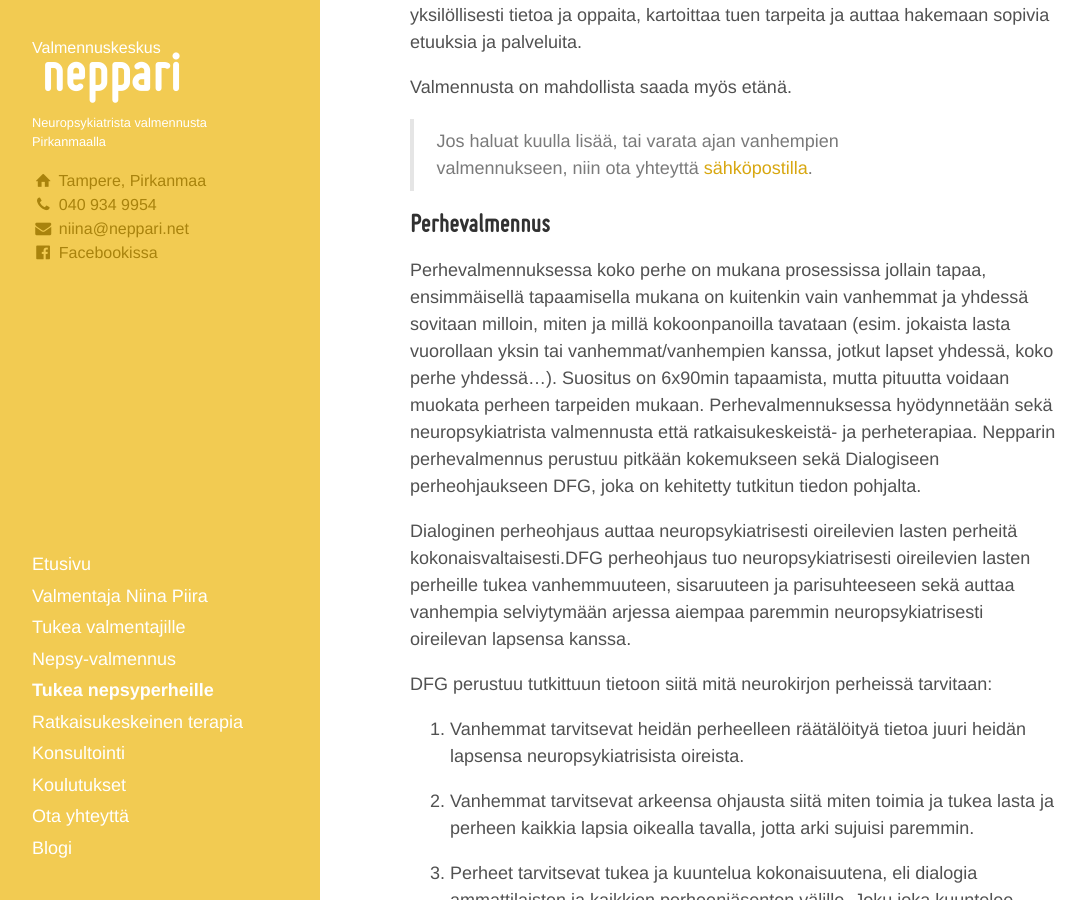
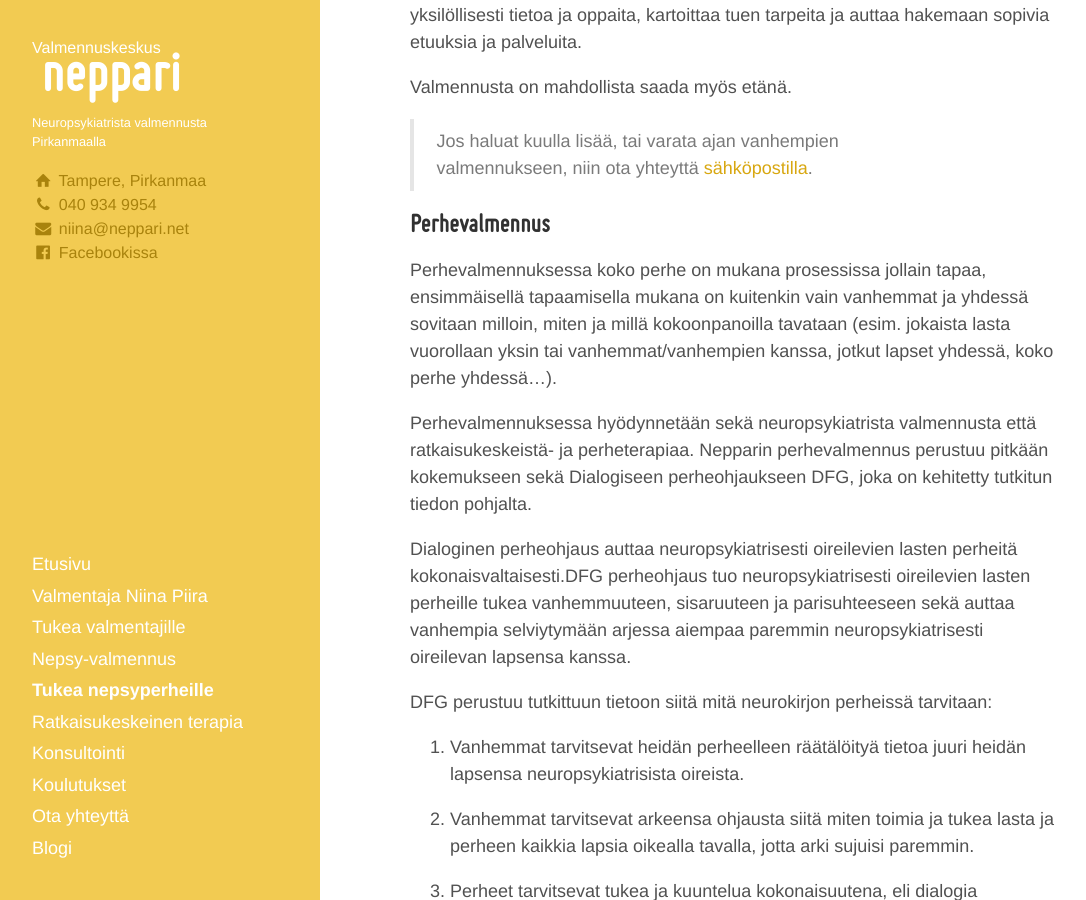
Before and after one commit to niinapiira/neppari.net, a Jekyll site: the page built from tukea-nepsyperheille.md, in a window 1280 px wide and 900 px high, scrolled down 796 px. Shown: the whole window, without its empty margins (4-1090 px from the left). Built offline with Jekyll 4.4.1, drawn with Linux system fonts in a browser that asks for light colours.

Commit message:
Update tukea-nepsyperheille.md

```diff
--- a/tukea-nepsyperheille.md
+++ b/tukea-nepsyperheille.md
@@ -30,7 +30,9 @@
 
 ## Perhevalmennus
 
-Perhevalmennuksessa koko perhe on mukana prosessissa jollain tapaa, ensimmäisellä tapaamisella mukana on kuitenkin vain vanhemmat ja yhdessä sovitaan milloin, miten ja millä kokoonpanoilla tavataan (esim. jokaista lasta vuorollaan yksin tai vanhemmat/vanhempien kanssa, jotkut lapset yhdessä, koko perhe yhdessä...). Suositus on 6x90min tapaamista, mutta pituutta voidaan muokata perheen tarpeiden mukaan. Perhevalmennuksessa hyödynnetään sekä neuropsykiatrista valmennusta että ratkaisukeskeistä- ja perheterapiaa. Nepparin perhevalmennus perustuu pitkään kokemukseen sekä Dialogiseen perheohjaukseen DFG, joka on kehitetty tutkitun tiedon pohjalta.
+Perhevalmennuksessa koko perhe on mukana prosessissa jollain tapaa, ensimmäisellä tapaamisella mukana on kuitenkin vain vanhemmat ja yhdessä sovitaan milloin, miten ja millä kokoonpanoilla tavataan (esim. jokaista lasta vuorollaan yksin tai vanhemmat/vanhempien kanssa, jotkut lapset yhdessä, koko perhe yhdessä...).
+
+Perhevalmennuksessa hyödynnetään sekä neuropsykiatrista valmennusta että ratkaisukeskeistä- ja perheterapiaa. Nepparin perhevalmennus perustuu pitkään kokemukseen sekä Dialogiseen perheohjaukseen DFG, joka on kehitetty tutkitun tiedon pohjalta.
 
 Dialoginen perheohjaus auttaa neuropsykiatrisesti oireilevien lasten perheitä kokonaisvaltaisesti.DFG perheohjaus tuo neuropsykiatrisesti oireilevien lasten perheille tukea vanhemmuuteen, sisaruuteen ja parisuhteeseen sekä auttaa vanhempia selviytymään arjessa aiempaa paremmin neuropsykiatrisesti oireilevan lapsensa kanssa.
 
```
